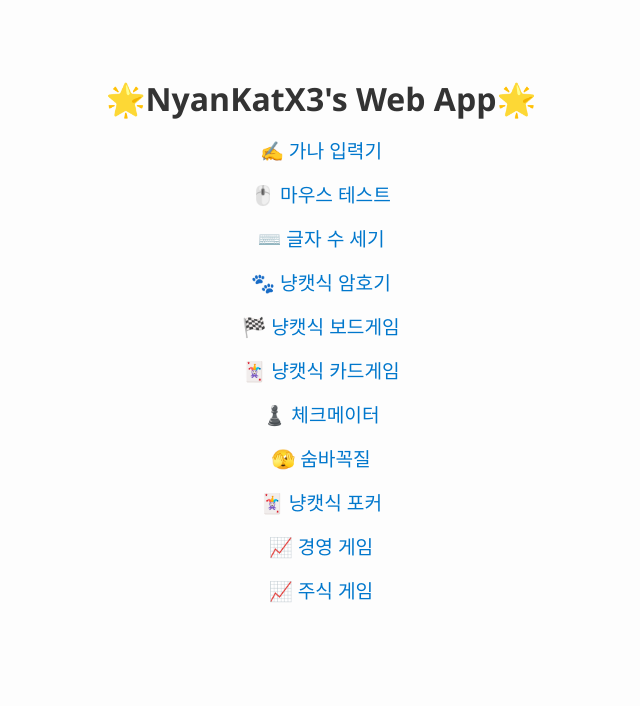
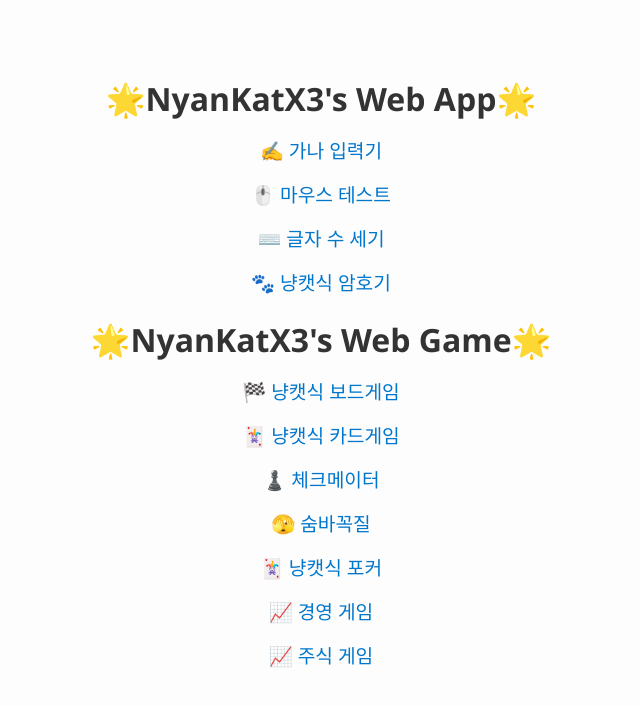
Before and after one commit to tchinso/Favorites, a plain HTML site: page index.html in a window 1280 px wide. Shown: the whole page, without its empty margins (319-959 px from the left). Drawn offline with Linux system fonts and the light colour scheme.

Commit message:
Update index.html

```diff
--- a/index.html
+++ b/index.html
@@ -41,6 +41,9 @@
     <li><a href="app/MouseTester.html">🖱️ 마우스 테스트</a></li>
     <li><a href="app/CharaCounter.html">⌨️ 글자 수 세기</a></li>
     <li><a href="app/NyankatCipher.html">🐾 냥캣식 암호기</a></li>
+      </ul>
+    <h1>🌟NyanKatX3's Web Game🌟</h1>
+    <ul>
     <li><a href="app/LostCastle.html">🏁 냥캣식 보드게임</a></li>
     <li><a href="app/CardBattle.html">🃏 냥캣식 카드게임</a><li>
     <li><a href="app/Checkmater.html">♟️ 체크메이터</a></li>
```
